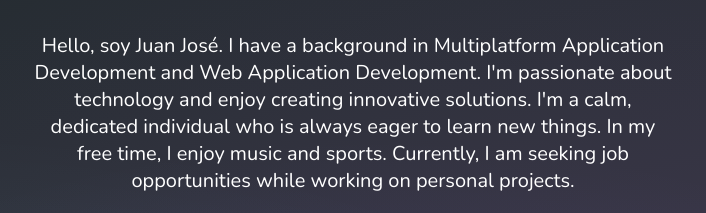
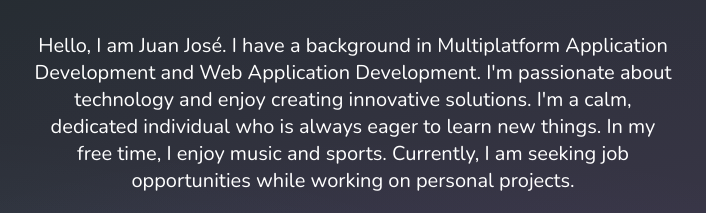
Before and after one commit to jujocave97/jujocave97.github.io, a plain HTML site: page index.html in a window 1280 px wide. Shown: the part 587-800 px from the top of the page, 287-993 px from the left. Drawn offline with Linux system fonts and the light colour scheme.

Commit message:
Update index.html

```diff
--- a/index.html
+++ b/index.html
@@ -33,7 +33,7 @@
                 </div>
                 <div id="aboutMe">
                     <h2>About me</h2>
-                    <p>Hello, soy Juan José. I have a background in Multiplatform Application Development and Web Application Development. I'm passionate about technology and enjoy creating innovative solutions.
+                    <p>Hello, I am Juan José. I have a background in Multiplatform Application Development and Web Application Development. I'm passionate about technology and enjoy creating innovative solutions.
 I'm a calm, dedicated individual who is always eager to learn new things.
 In my free time, I enjoy music and sports. Currently, I am seeking job opportunities while working on personal projects.
                     </p>
```
